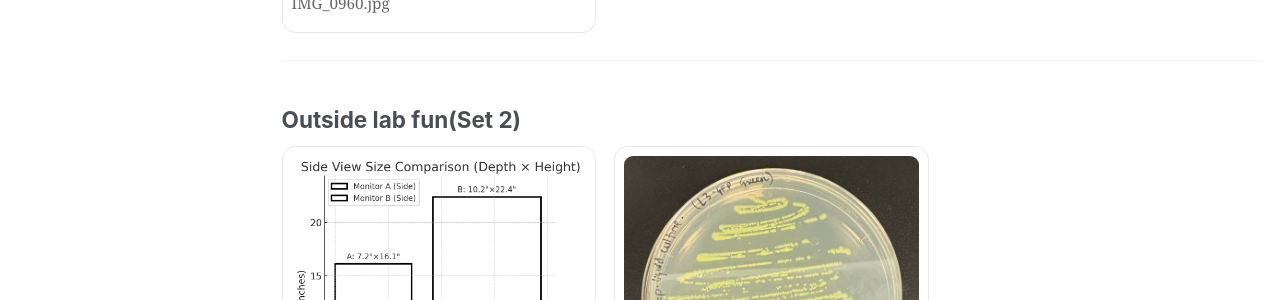
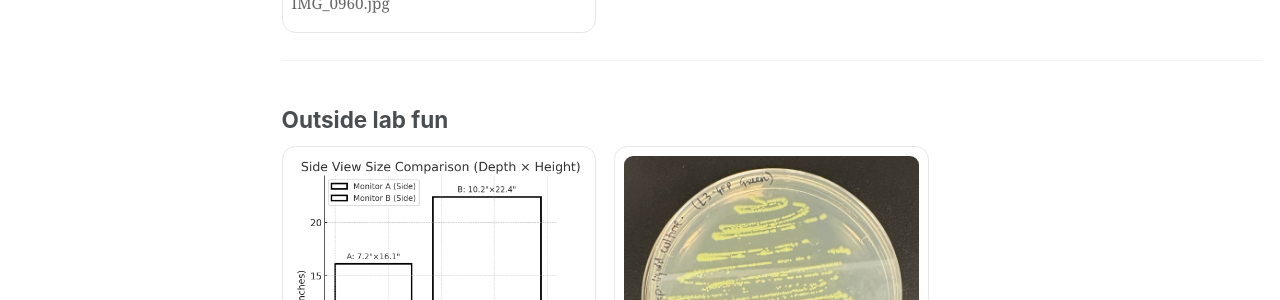
Before and after one commit to hemantkiitg/hemantkiitg.github.io, a Jekyll site: the page built from _pages/portfolio.html, in a window 1280 px wide and 1323 px high. Shown: the part 565-865 px from the top of the window. Built offline with Jekyll 4.4.1, drawn with Linux system fonts in a browser that asks for light colours.

Commit message:
Update portfolio.html

```diff
--- a/_pages/portfolio.html
+++ b/_pages/portfolio.html
@@ -57,7 +57,7 @@ SECTION 2: assets/images/portfolio2/
 {% assign gallery2 = gallery2 | sort: "path" | reverse %}
 
 <section class="auto-gallery gallery-two">
-  <h2>Outside lab fun(Set 2)</h2>
+  <h2>Outside lab fun</h2>
   {% if gallery2.size == 0 %}
     <p>No images yet. Add some to <code>assets/images/portfolio2/</code>.</p>
   {% else %}
```
